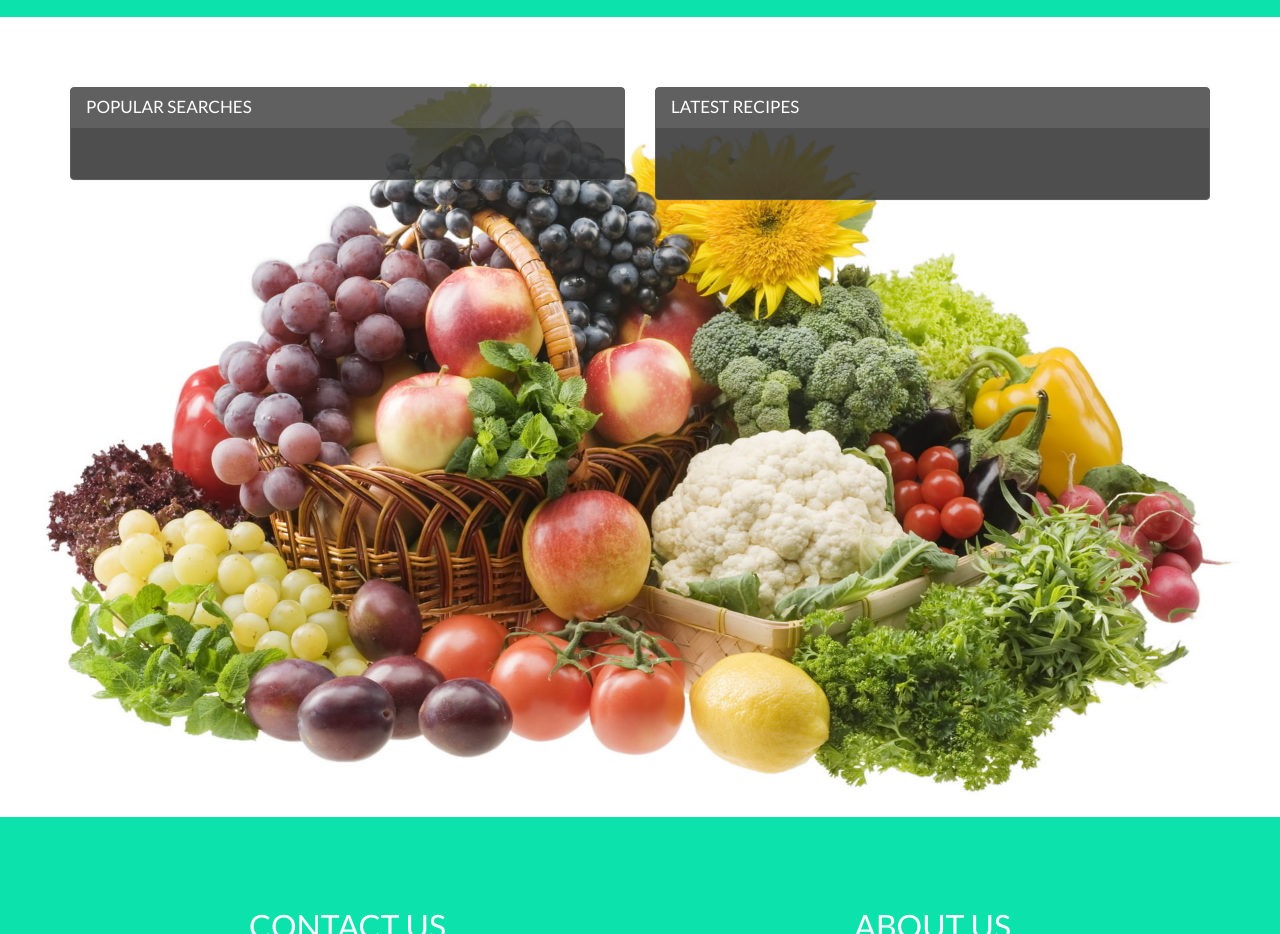
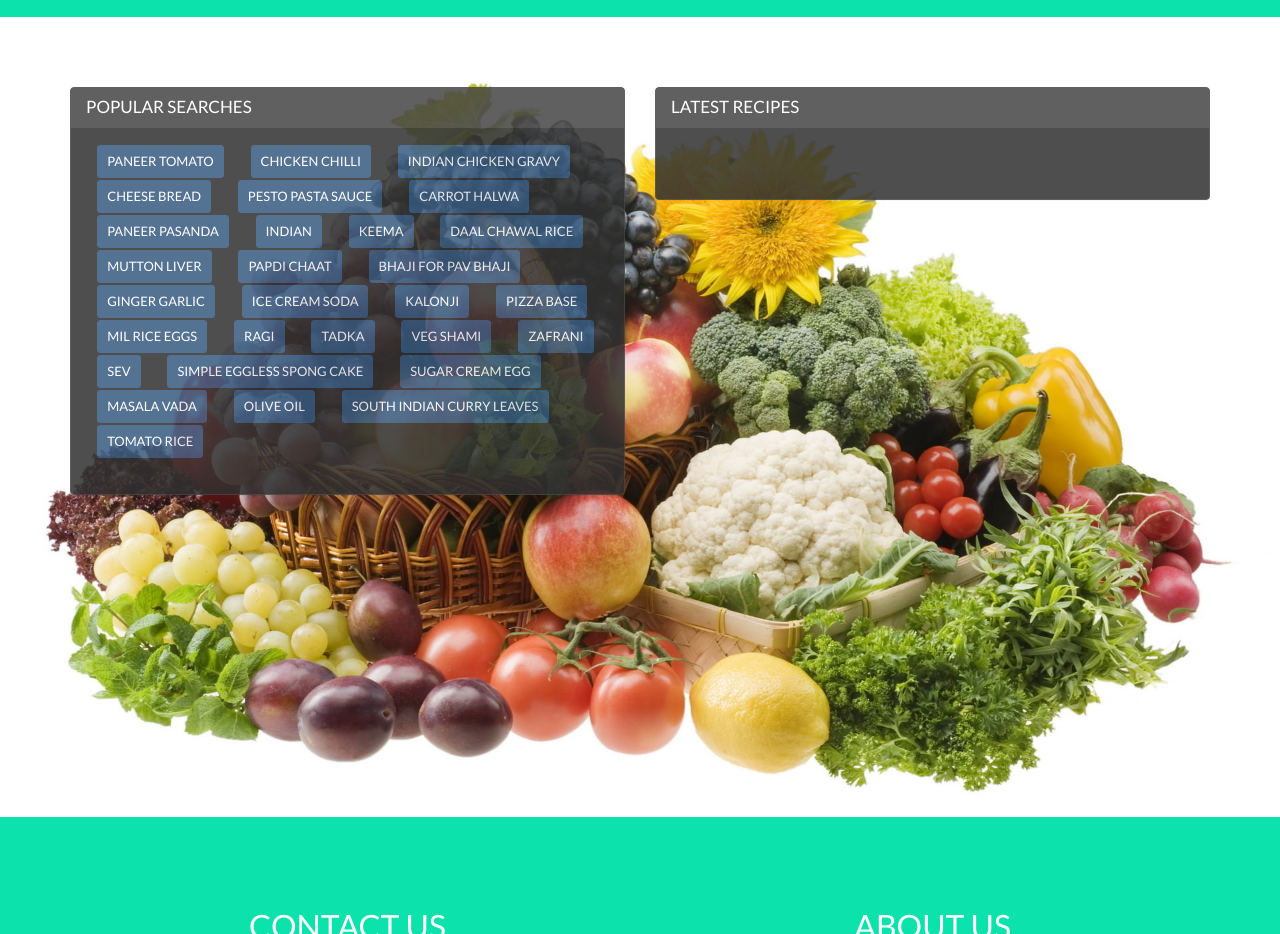
Before and after one commit to shriiitk/cookoo, a website: page public/index.html in a window 1280 px wide. Shown: the part 1400-2334 px from the top of the page. Drawn offline with Linux system fonts and the light colour scheme; no server answers.

Commit message:
seo related changes

```diff
--- a/public/index.html
+++ b/public/index.html
@@ -174,7 +174,37 @@
                             <h2 class="panel-title">Popular Searches</h2>
                         </div>
                         <div class="panel-body lead">
-                            <span style="padding:0.5em;" ng-repeat="tag in tags"><a class="btn btn-primary btn-sm" role="button" target="_self" ng-click="triggerSearch($event)">{{ tag.title }}</a></span>
+                            <!-- <span style="padding:0.5em;" ng-repeat="tag in tags"><a class="btn btn-primary btn-sm" role="button" target="_self" ng-click="triggerSearch($event)">{{ tag.title }}</a></span> -->
+                            <span style="padding:0.5em;" ><a class="btn btn-primary btn-sm" role="button" target="_self" ng-click="triggerSearch($event)">Paneer Tomato</a></span>
+                            <span style="padding:0.5em;" ><a class="btn btn-primary btn-sm" role="button" target="_self" ng-click="triggerSearch($event)">chicken  chilli</a></span>
+                            <span style="padding:0.5em;" ><a class="btn btn-primary btn-sm" role="button" target="_self" ng-click="triggerSearch($event)">Indian chicken gravy</a></span>
+                            <span style="padding:0.5em;" ><a class="btn btn-primary btn-sm" role="button" target="_self" ng-click="triggerSearch($event)">cheese bread</a></span>
+                            <span style="padding:0.5em;" ><a class="btn btn-primary btn-sm" role="button" target="_self" ng-click="triggerSearch($event)">pesto pasta sauce</a></span>
+                            <span style="padding:0.5em;" ><a class="btn btn-primary btn-sm" role="button" target="_self" ng-click="triggerSearch($event)">carrot halwa</a></span>
+                            <span style="padding:0.5em;" ><a class="btn btn-primary btn-sm" role="button" target="_self" ng-click="triggerSearch($event)">paneer pasanda</a></span>
+                            <span style="padding:0.5em;" ><a class="btn btn-primary btn-sm" role="button" target="_self" ng-click="triggerSearch($event)">Indian</a></span>
+                            <span style="padding:0.5em;" ><a class="btn btn-primary btn-sm" role="button" target="_self" ng-click="triggerSearch($event)">keema</a></span>
+                            <span style="padding:0.5em;" ><a class="btn btn-primary btn-sm" role="button" target="_self" ng-click="triggerSearch($event)">daal chawal rice</a></span>
+                            <span style="padding:0.5em;" ><a class="btn btn-primary btn-sm" role="button" target="_self" ng-click="triggerSearch($event)">mutton liver</a></span>
+                            <span style="padding:0.5em;" ><a class="btn btn-primary btn-sm" role="button" target="_self" ng-click="triggerSearch($event)">papdi chaat</a></span>
+                            <span style="padding:0.5em;" ><a class="btn btn-primary btn-sm" role="button" target="_self" ng-click="triggerSearch($event)">bhaji for pav bhaji</a></span>
+                            <span style="padding:0.5em;" ><a class="btn btn-primary btn-sm" role="button" target="_self" ng-click="triggerSearch($event)">ginger garlic</a></span>
+                            <span style="padding:0.5em;" ><a class="btn btn-primary btn-sm" role="button" target="_self" ng-click="triggerSearch($event)">ice cream soda</a></span>
+                            <span style="padding:0.5em;" ><a class="btn btn-primary btn-sm" role="button" target="_self" ng-click="triggerSearch($event)">kalonji</a></span>
+                            <span style="padding:0.5em;" ><a class="btn btn-primary btn-sm" role="button" target="_self" ng-click="triggerSearch($event)">pizza base</a></span>
+                            <span style="padding:0.5em;" ><a class="btn btn-primary btn-sm" role="button" target="_self" ng-click="triggerSearch($event)">mil rice eggs</a></span>
+                            <span style="padding:0.5em;" ><a class="btn btn-primary btn-sm" role="button" target="_self" ng-click="triggerSearch($event)">ragi</a></span>
+                            <span style="padding:0.5em;" ><a class="btn btn-primary btn-sm" role="button" target="_self" ng-click="triggerSearch($event)">tadka</a></span>
+                            <span style="padding:0.5em;" ><a class="btn btn-primary btn-sm" role="button" target="_self" ng-click="triggerSearch($event)">veg shami</a></span>
+                            <span style="padding:0.5em;" ><a class="btn btn-primary btn-sm" role="button" target="_self" ng-click="triggerSearch($event)">zafrani</a></span>
+                            <span style="padding:0.5em;" ><a class="btn btn-primary btn-sm" role="button" target="_self" ng-click="triggerSearch($event)">sev</a></span>
+                            <span style="padding:0.5em;" ><a class="btn btn-primary btn-sm" role="button" target="_self" ng-click="triggerSearch($event)">simple eggless spong cake</a></span>
+                            <span style="padding:0.5em;" ><a class="btn btn-primary btn-sm" role="button" target="_self" ng-click="triggerSearch($event)">sugar cream egg</a></span>
+                            <span style="padding:0.5em;" ><a class="btn btn-primary btn-sm" role="button" target="_self" ng-click="triggerSearch($event)">masala vada</a></span>
+                            <span style="padding:0.5em;" ><a class="btn btn-primary btn-sm" role="button" target="_self" ng-click="triggerSearch($event)">olive oil</a></span>
+                            <span style="padding:0.5em;" ><a class="btn btn-primary btn-sm" role="button" target="_self" ng-click="triggerSearch($event)">south indian curry leaves</a></span>
+                            <span style="padding:0.5em;" ><a class="btn btn-primary btn-sm" role="button" target="_self" ng-click="triggerSearch($event)">tomato rice</a></span>
+
                         </div>
                     </div>
                 </div>
```
